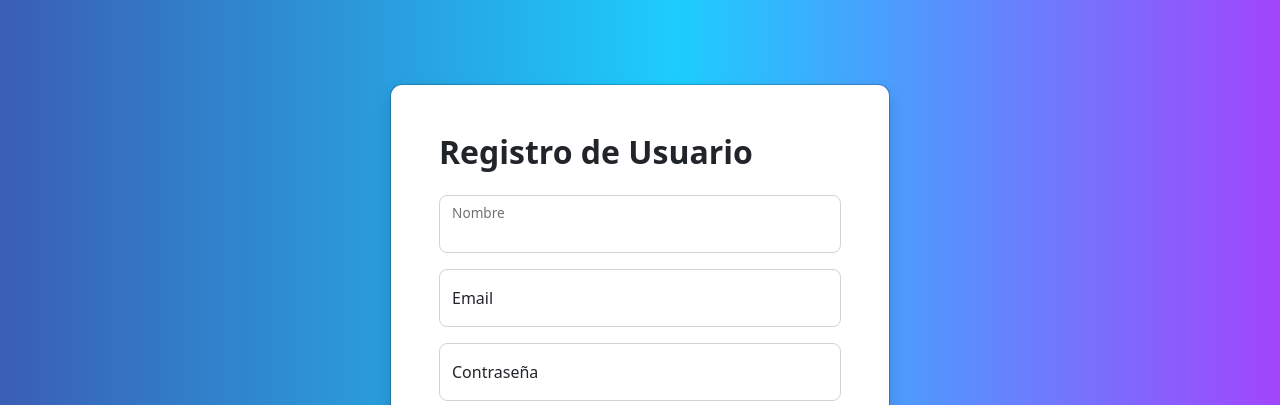
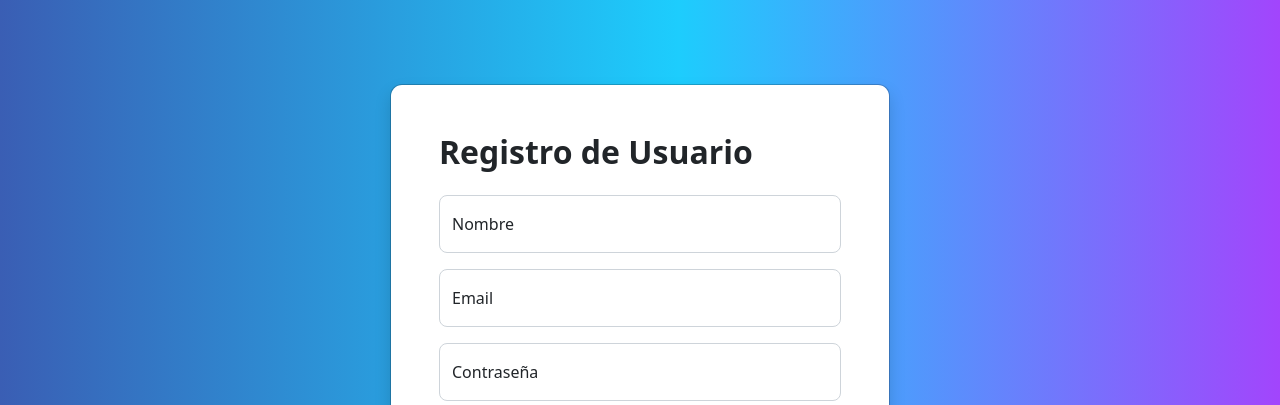
Before and after one commit to josefdzbeta/PHPJuegos, a PHP site: page /registro.php in a window 1280 px wide. Shown: the top 405 px of the page. Run offline with PHP 8.4, Linux system fonts and the light colour scheme.

Commit message:
scroll y nombre

```diff
--- a/css/style.css
+++ b/css/style.css
@@ -31,8 +31,6 @@ svg{
   bottom: 157px;
   left: 70px;
 }
-
-
 .form-signin input[type="email"] {
   margin-bottom: -1px;
   border-bottom-right-radius: 0;
@@ -44,7 +42,6 @@ svg{
   border-top-left-radius: 0;
   border-top-right-radius: 0;
 }
-
 .bd-placeholder-img {
   font-size: 1.125rem;
   text-anchor: middle;
--- a/registro.php
+++ b/registro.php
@@ -59,8 +59,8 @@
                         <div class="modal-body p-5 pt-0">
                             <form action="registro.php" method="POST">
                                 <div class="form-floating mb-3">
-                                    <input type="text" class="form-control rounded-4" id="floatingPassword" name="nombre">
-                                    <label for="floatingPassword">Nombre</label>
+                                    <input type="text" class="form-control rounded-4" id="floatingInput" name="nombre" placeholder="Nombre">
+                                    <label for="floatingInput">Nombre</label>
                                 </div>
 
                                 <div class="form-floating mb-3">
```
